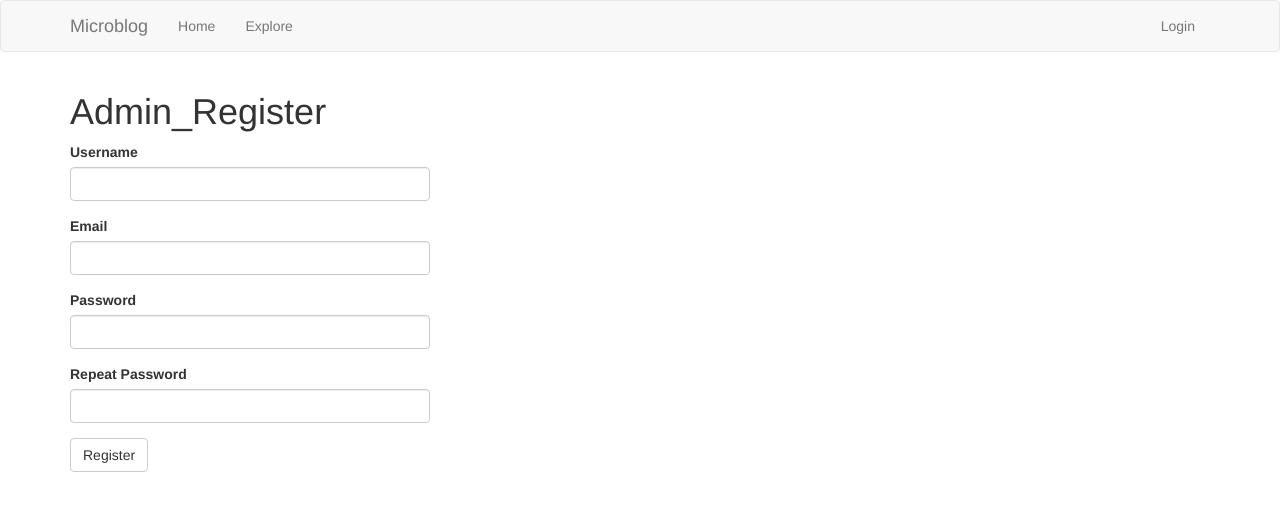
After one commit to sing27/sem2-ea, a Flask app: page /admin_register in a window 1280 px wide. The commit adds this page. Shown: the top 511 px of the page. Run offline with Flask 3, Linux system fonts and the light colour scheme; some libraries are stand-ins or nearby versions.

Commit message:
Add files via upload

```diff
--- a/app/__init__.py
+++ b/app/__init__.py
@@ -64,7 +64,7 @@ def require_role(role):
         def wrapped_function(*args, **kwargs):
             if not current_user.has_role(role):
                 flash('You do not have permissions! If you need any assistance please contact the admin.')
-                return redirect("/user/admin")
+                return redirect(request.referrer)
             else:
                 return func(*args, **kwargs)
         return wrapped_function
--- a/app/routes.py
+++ b/app/routes.py
@@ -96,19 +96,19 @@ def register():
     return render_template('register.html.j2', title=_('Register'), form=form)
 
 
-@app.route('/restaurant_register', methods=['GET', 'POST'])
-def restaurant_register():
+@app.route('/admin_register', methods=['GET', 'POST'])
+def admin_register():
     if current_user.is_authenticated:
         return redirect(url_for('index'))
     form = RegistrationForm()
     if form.validate_on_submit():
-        user = User(username=form.username.data, email=form.email.data, role='restaurant')
+        user = User(username=form.username.data, email=form.email.data, role='admin')
         user.set_password(form.password.data)
         db.session.add(user)
         db.session.commit()
-        flash(_('Congratulations, you are now a registered restaurant_account!'))
+        flash(_('Congratulations, you are now a registered admin!'))
         return redirect(url_for('login'))
-    return render_template('restaurant_register.html.j2', title=_('Register'), form=form)
+    return render_template('admin_register.html.j2', title=_('Register'), form=form)
 
 
 @app.route('/reset_password_request', methods=['GET', 'POST'])
--- /dev/null
+++ b/app/templates/admin_register.html.j2
@@ -0,0 +1,8 @@
+{% extends "base.html.j2" %}
+{% import 'bootstrap/wtf.html' as wtf %}
+{% block app_content %}
+    <h1>{{ _('Admin_Register') }}</h1>
+    <div class="row">
+        <div class="col-md-4">{{ wtf.quick_form(form) }}</div>
+    </div>
+{% endblock %}
--- a/app/templates/base.html.j2
+++ b/app/templates/base.html.j2
@@ -37,9 +37,9 @@
                             <a href="{{ url_for('login') }}">{{ _('Login') }}</a>
                         </li>
                     {% else %}
-                        <li>
+                        {#<li>
                             <a href="{{ url_for('user', username=current_user.username) }}">{{ _('Restaurant Config') }}</a>
-                        </li>
+                        </li>#}
                         <li>
                             <a href="{{ url_for('user', username=current_user.username) }}">{{ _('Profile') }}</a>
                         </li>
--- a/app/templates/login.html.j2
+++ b/app/templates/login.html.j2
@@ -10,7 +10,7 @@
         {{ _('New User?') }} <a href="{{ url_for('register') }}">{{ _('Click to Register!') }}</a>
     </p>
     <p>
-        {{ _('New Rrestaurant?') }} <a href="{{ url_for('restaurant_register') }}">{{ _('Click to Register!') }}</a>
+        {{ _('Admin register?') }} <a href="{{ url_for('admin_register') }}">{{ _('Click to Register!') }}</a>
     </p>
     <p>
         {{ _('Forgot Your Password?') }}
--- a/test_data.py
+++ b/test_data.py
@@ -9,8 +9,8 @@ db.create_all()
 
 u1 = User(username='john', email='john@example.com', role='user')
 u2 = User(username='susan', email='susan@example.com', role='user')
-u1.set_password("john")
-u2.set_password("susan")
+u1.set_password("P@ssw0rd")
+u2.set_password("P@ssw0rd")
 db.session.add(u1)
 db.session.add(u2)
 u1.follow(u2)
```
